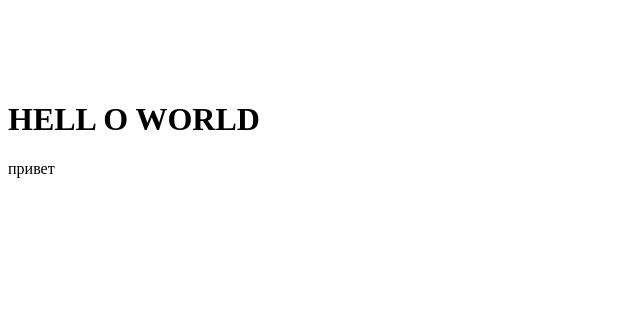
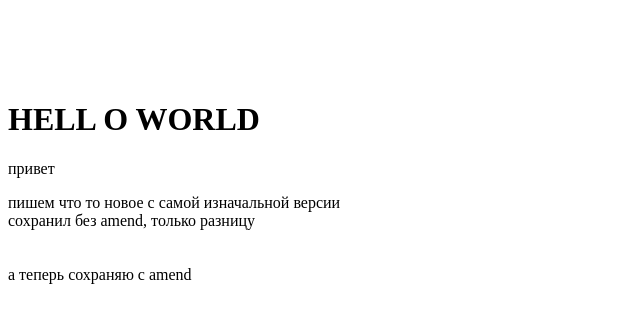
Before and after one commit to fridayeveryday/test, a plain HTML site: page index.html in a window 1280 px wide. Shown: the whole page, without its empty margins (0-640 px from the left). Drawn offline with Linux system fonts and the light colour scheme.

Commit message:
написал текст о том как сохранил

```diff
--- a/index.html
+++ b/index.html
@@ -8,5 +8,11 @@
 <br><br><br><br>
 <h1> HELL O WORLD</h1>
 <p>привет</p>
+пишем что то новое с самой изначальной версии
+<br>
+сохранил без amend, только разницу <br>
+<br>
+<br>
+а теперь сохраняю с amend
 </body>
 </html>
```
